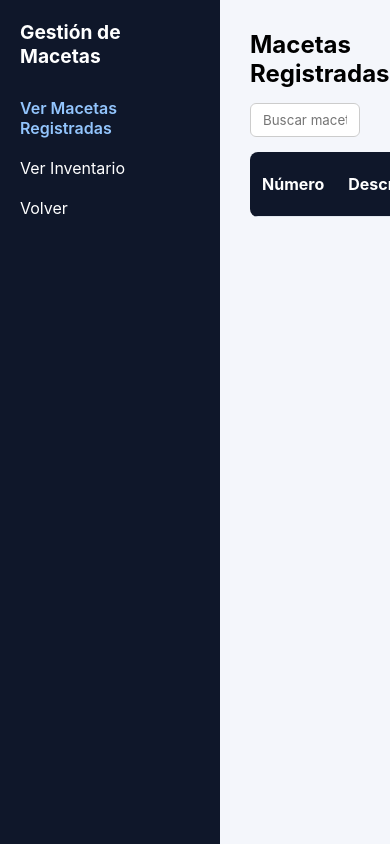
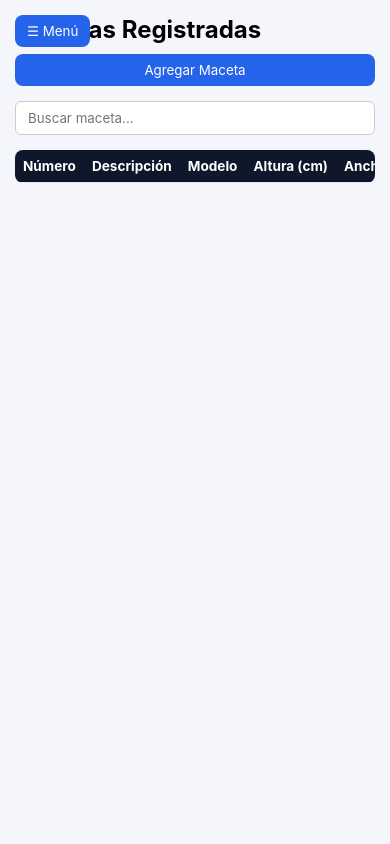
Before and after one commit to CristianFlores99/emprendimiento-n-1, a plain HTML site: page ver_macetas.html in a window 390 px wide. Drawn offline with Linux system fonts and the light colour scheme; a script that the page names is missing.

Commit message:
subida 4

```diff
--- a/css/ver_macetas.css
+++ b/css/ver_macetas.css
@@ -37,3 +37,74 @@ form { display:flex; flex-direction:column; gap:10px; }
 form input, form select { padding:8px; border:1px solid #ccc; border-radius:6px; }
 .btn-guardar { background:#22c55e; color:#fff; border:none; padding:10px; border-radius:8px; cursor:pointer; }
 .btn-guardar:hover { background:#15803d; }
+
+/* --- RESPONSIVE MÓVIL --- */
+@media (max-width: 768px) {
+  .app-container {
+    flex-direction: column;
+    height: auto;
+  }
+
+  /* Sidebar como drawer deslizable */
+  .sidebar {
+    position: fixed;
+    top: 0;
+    left: 0;
+    height: 100vh;
+    width: 220px;
+    transform: translateX(-100%);
+    transition: transform 0.3s ease;
+    z-index: 1000;
+  }
+
+  .sidebar.active {
+    transform: translateX(0);
+  }
+
+  /* Botón toggle para abrir/cerrar sidebar */
+  .btn-toggle-sidebar {
+    position: fixed;
+    top: 15px;
+    left: 15px;
+    background: #2563eb;
+    color: #fff;
+    border: none;
+    padding: 8px 12px;
+    border-radius: 8px;
+    z-index: 1100;
+    cursor: pointer;
+  }
+
+  .content {
+    padding: 15px;
+    margin-left: 0;
+    overflow-x: auto;
+  }
+
+  /* Tablas scroll horizontal */
+  table {
+    display: block;
+    width: 100%;
+    overflow-x: auto;
+  }
+
+  th, td {
+    white-space: nowrap;
+    font-size: 0.85rem;
+    padding: 8px;
+  }
+
+  .header {
+    flex-direction: column;
+    align-items: flex-start;
+    gap: 10px;
+  }
+
+  .btn-agregar {
+    width: 100%;
+  }
+
+  .input-buscador {
+    width: 100%;
+  }
+}
--- a/css/ver_plantas.css
+++ b/css/ver_plantas.css
@@ -1,3 +1,4 @@
+/* RESET */
 * {
   margin: 0;
   padding: 0;
@@ -7,48 +8,69 @@
 
 body {
   background: #f4f6fb;
+  color: #111;
+  overflow-x: hidden;
 }
 
+/* --- CONTENEDORES --- */
 .app-container {
   display: flex;
-  height: 100vh;
+  min-height: 100vh;
+  overflow: hidden;
 }
 
 /* --- SIDEBAR --- */
 .sidebar {
-  width: 220px;
+  width: 240px;
   background: #0f172a;
   color: #fff;
   display: flex;
   flex-direction: column;
   padding: 20px;
+  transition: transform 0.3s ease;
+  z-index: 100;
+}
+
+.sidebar-header {
+  display: flex;
+  justify-content: space-between;
+  align-items: center;
 }
 
 .sidebar h2 {
   font-size: 1.2rem;
-  margin-bottom: 20px;
-  border-bottom: 1px solid #334155;
-  padding-bottom: 10px;
+  margin-bottom: 15px;
+}
+
+.btn-toggle {
+  background: none;
+  border: none;
+  color: #fff;
+  font-size: 1.6rem;
+  cursor: pointer;
+  display: none;
 }
 
 .btn-nav {
   background: none;
-  color: #fff;
+  color: #e2e8f0;
   border: none;
-  padding: 10px 0;
+  padding: 10px;
   text-align: left;
   cursor: pointer;
-  font-size: 1rem;
+  border-radius: 8px;
+  transition: background 0.2s;
 }
 
 .btn-nav:hover {
+  background: #1e293b;
   color: #93c5fd;
 }
 
-/* --- CONTENT --- */
+/* --- CONTENIDO --- */
 .content {
   flex: 1;
-  padding: 30px;
+  padding: 25px;
   overflow-y: auto;
 }
 
@@ -56,7 +78,14 @@ body {
   display: flex;
   justify-content: space-between;
   align-items: center;
-  margin-bottom: 20px;
+  margin-bottom: 15px;
+  flex-wrap: wrap;
+  gap: 10px;
+}
+
+h1 {
+  font-size: 1.5rem;
+  color: #0f172a;
 }
 
 .btn-agregar {
@@ -66,19 +95,59 @@ body {
   padding: 8px 14px;
   border-radius: 8px;
   cursor: pointer;
+  font-weight: 500;
 }
 
 .btn-agregar:hover {
-  background: #1e40af;
+  background: #1d4ed8;
 }
 
-/* --- TABLE --- */
+.btn-volver {
+  background: #6b7280;
+  color: #fff;
+  border: none;
+  padding: 8px 12px;
+  border-radius: 8px;
+  cursor: pointer;
+  transition: background 0.3s;
+}
+
+.btn-volver:hover {
+  background: #4b5563;
+}
+
+/* --- BUSCADOR --- */
+.buscador {
+  margin-bottom: 15px;
+  text-align: right;
+}
+
+#inputBuscar {
+  padding: 10px;
+  width: 280px;
+  max-width: 100%;
+  border: 1px solid #cbd5e1;
+  border-radius: 8px;
+  outline: none;
+}
+
+#inputBuscar:focus {
+  border-color: #2563eb;
+}
+
+/* --- TABLA --- */
+.tabla-responsive {
+  width: 100%;
+  overflow-x: auto;
+  background: white;
+  border-radius: 8px;
+  box-shadow: 0 2px 6px rgba(0,0,0,0.05);
+}
+
 table {
   width: 100%;
   border-collapse: collapse;
-  background: #fff;
-  border-radius: 8px;
-  overflow: hidden;
+  min-width: 800px;
 }
 
 thead {
@@ -87,7 +156,7 @@ thead {
 }
 
 th, td {
-  padding: 12px;
+  padding: 10px;
   text-align: left;
   border-bottom: 1px solid #e2e8f0;
 }
@@ -98,12 +167,11 @@ tbody tr:hover {
 
 .btn-editar {
   background: #fbbf24;
-  color: #000;
   border: none;
   padding: 6px 10px;
   border-radius: 6px;
   cursor: pointer;
-  font-size: 0.9rem;
+  font-size: 0.85rem;
 }
 
 .btn-editar:hover {
@@ -114,23 +182,24 @@ tbody tr:hover {
 .modal {
   position: fixed;
   inset: 0;
-  background: rgba(0,0,0,0.4);
+  background: rgba(0,0,0,0.5);
   display: flex;
   justify-content: center;
   align-items: center;
 }
 
 .oculto {
-  display: none;
+  display: none !important;
 }
 
 .modal-content {
   background: #fff;
   padding: 20px;
   border-radius: 12px;
-  width: 360px;
+  width: 90%;
+  max-width: 400px;
   position: relative;
-  box-shadow: 0 4px 10px rgba(0,0,0,0.2);
+  box-shadow: 0 4px 12px rgba(0,0,0,0.3);
 }
 
 .cerrar {
@@ -149,7 +218,7 @@ form {
 }
 
 form input, form select {
-  padding: 8px;
+  padding: 10px;
   border: 1px solid #ccc;
   border-radius: 6px;
 }
@@ -161,42 +230,82 @@ form input, form select {
   padding: 10px;
   border-radius: 8px;
   cursor: pointer;
+  font-weight: 500;
 }
 
 .btn-guardar:hover {
-  background: #15803d;
+  background: #16a34a;
 }
 
-.buscador {
-  margin-bottom: 15px;
-  text-align: right;
+/* --- RESPONSIVE --- */
+@media (max-width: 768px) {
+  /* El botón ☰ aparece */
+  .btn-toggle {
+    display: block;
+  }
+
+  /* Sidebar oculto por defecto */
+  .sidebar {
+    position: fixed;
+    top: 0;
+    left: 0;
+    height: 100%;
+    transform: translateX(-100%);
+    box-shadow: 2px 0 6px rgba(0,0,0,0.2);
+  }
+
+  /* Cuando está activo, se muestra */
+  .sidebar.collapsed {
+    transform: translateX(0);
+  }
+
+  /* El contenido ocupa toda la pantalla */
+  .content {
+    padding: 15px;
+  }
+
+  h1 {
+    font-size: 1.25rem;
+  }
+
+  table {
+    font-size: 0.85rem;
+    min-width: 600px;
+  }
+
+  th, td {
+    padding: 8px;
   }
 
   #inputBuscar {
-  padding: 8px 12px;
-  width: 280px;
-  border: 1px solid #ccc;
-  border-radius: 8px;
-  outline: none;
-  transition: border 0.3s;
+    width: 100%;
   }
 
-#inputBuscar:focus {
-  border-color: #2563eb;
+  .btn-agregar, .btn-volver {
+    width: 100%;
   }
 
-.btn-volver {
-  background: #6b7280;
-  color: #fff;
-  border: none;
-  padding: 6px 12px;
-  border-radius: 6px;
-  cursor: pointer;
-  font-size: 0.9rem;
-  margin-right: 10px;
-  transition: background 0.3s;
+  /* Permitir scroll horizontal para tabla */
+  .tabla-responsive {
+    overflow-x: auto;
+  }
 }
 
-.btn-volver:hover {
-  background: #4b5563;
+/* --- Ajuste para pantallas muy pequeñas --- */
+@media (max-width: 480px) {
+  table {
+    font-size: 0.8rem;
+    min-width: 500px;
   }
+
+  .modal-content {
+    max-width: 90%;
+    padding: 15px;
+  }
+
+  .header {
+    flex-direction: column;
+    align-items: flex-start;
+    gap: 8px;
+  }
+}
--- a/js/ver_macetas.js
+++ b/js/ver_macetas.js
@@ -261,3 +261,10 @@ document.addEventListener("DOMContentLoaded", () => {
   cargarColores();
 
 });
+
+const btnToggleSidebar = document.querySelector(".btn-toggle-sidebar");
+const sidebar = document.querySelector(".sidebar");
+
+btnToggleSidebar.addEventListener("click", () => {
+  sidebar.classList.toggle("active");
+});
--- a/ver_macetas.html
+++ b/ver_macetas.html
@@ -7,10 +7,12 @@
   <link rel="stylesheet" href="css/ver_macetas.css">
 </head>
 <body>
+
 <div class="app-container">
   <!-- Sidebar -->
   <div class="sidebar">
     <h2>Gestión de Macetas</h2>
+
     <button id="btnVerMacetas" class="btn-nav active">Ver Macetas Registradas</button>
     <button id="btnVerInventario" class="btn-nav">Ver Inventario</button>
     <button id="btnVolver" class="btn-nav">Volver</button>
@@ -18,9 +20,11 @@
 
   <!-- Contenido principal -->
   <div class="content">
+    <button class="btn-toggle-sidebar">☰ Menú</button>
     <!-- Sección Macetas Registradas -->
     <section id="sectionMacetas">
       <div class="header">
+
         <h2>Macetas Registradas</h2>
         <button id="btnAgregarMaceta" class="btn-agregar">Agregar Maceta</button>
       </div>
```
Also changed, not shown: ver_plantas.html (+18 -4 lines). Lines whose indentation alone changed are shown as unchanged.
